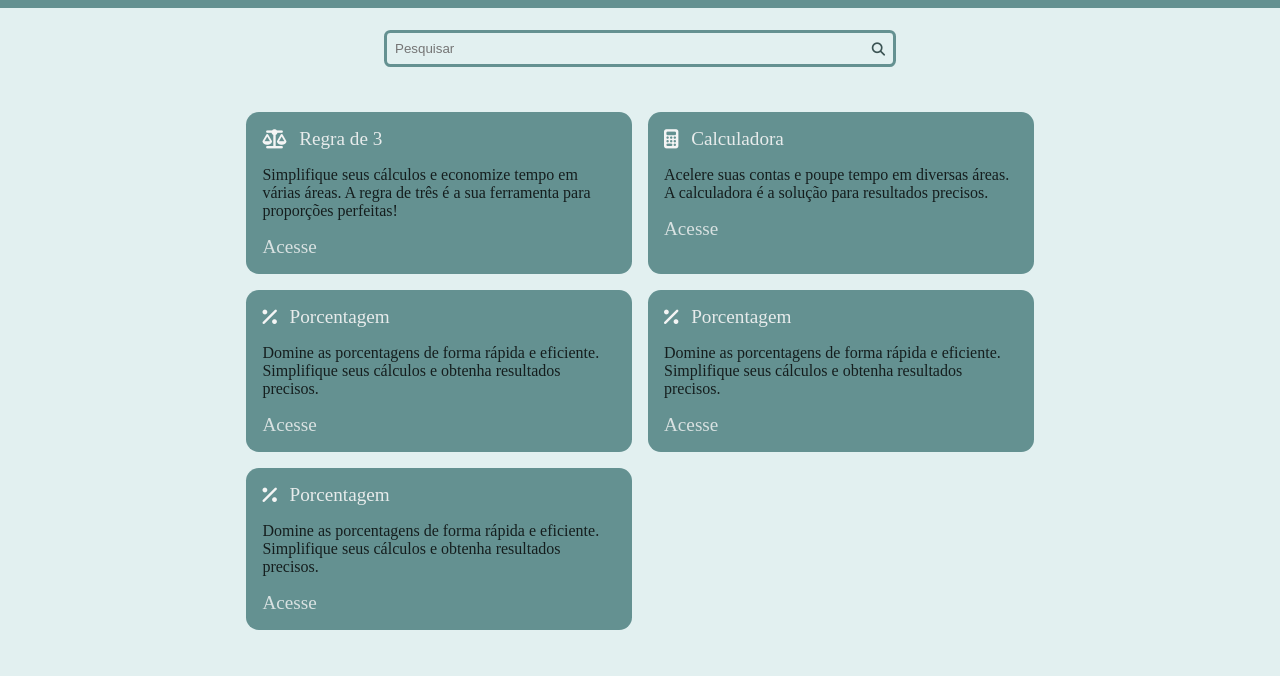
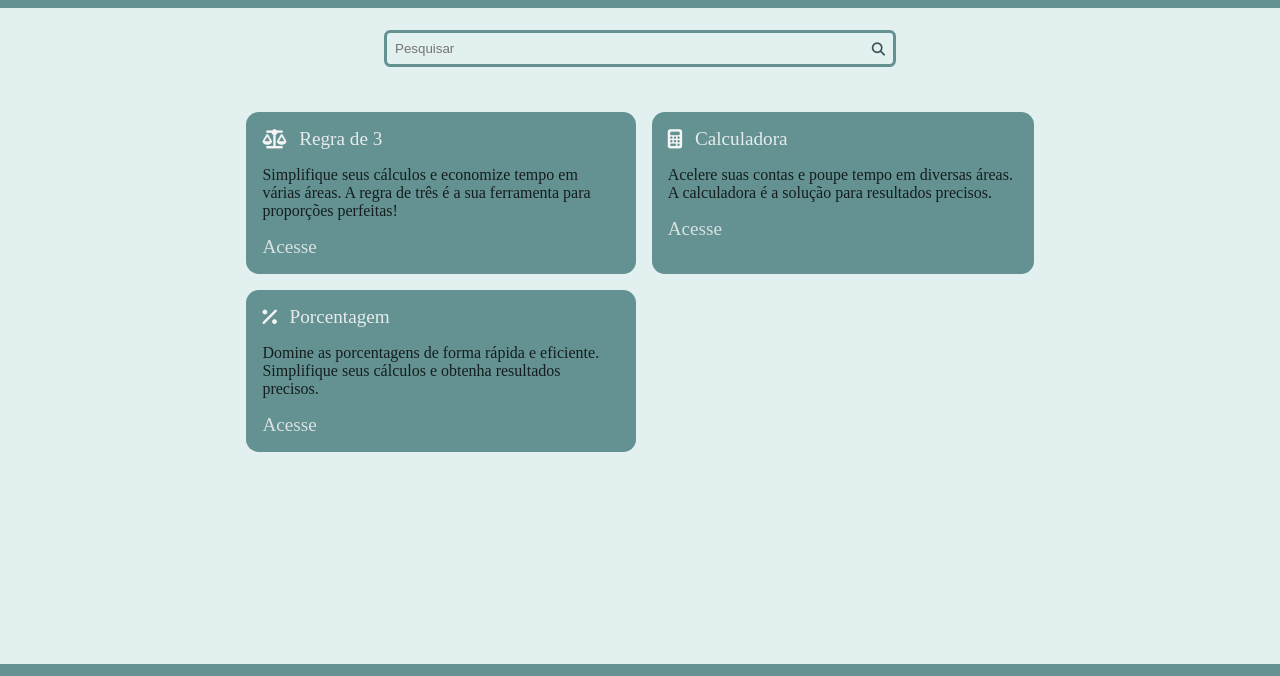
Before and after one commit to wendellast/CalculeX, a plain HTML site: page index.html in a window 1280 px wide. Shown: the part 80-756 px from the top of the page. Drawn offline with Linux system fonts and the light colour scheme; a web font is replaced by a local one.

Commit message:
bug-footer-compled

```diff
--- a/index.html
+++ b/index.html
@@ -54,10 +54,12 @@
 			</div>
 		</section>
 	</header>
+
  	<!-- Alert -->
 	 <div class="no-results-message" style="display: none;">
 		<Span>Nenhum Resultado Encontrado !</Span>
 	</div>
+
 	<!-- Main -->
 	<main class="main-container content">
 		<ul class="container cards">
@@ -79,28 +81,6 @@
 				</div>
 
 				<p>Acelere suas contas e poupe tempo em diversas áreas. A calculadora é a solução para resultados precisos.</p>
-
-				<a href="#">Acesse</a>
-			</li>
-
-			<li>
-				<div class="header-container">
-					<i class="fa-solid fa-percent"></i>
-					<span>Porcentagem</span>
-				</div>
-
-				<p>Domine as porcentagens de forma rápida e eficiente. Simplifique seus cálculos e obtenha resultados precisos.</p>
-
-				<a href="#">Acesse</a>
-			</li>
-
-			<li>
-				<div class="header-container">
-					<i class="fa-solid fa-percent"></i>
-					<span>Porcentagem</span>
-				</div>
-
-				<p>Domine as porcentagens de forma rápida e eficiente. Simplifique seus cálculos e obtenha resultados precisos.</p>
 
 				<a href="#">Acesse</a>
 			</li>
--- a/static/css/index.css
+++ b/static/css/index.css
@@ -84,7 +84,7 @@ nav{
 	max-width: 52rem;
 	min-height: calc(100vh - 29rem);
 	overflow-y: auto;
-	margin-bottom: 4.5rem;
+
 
 }
 
@@ -168,6 +168,7 @@ footer{
 	left: 0;
 	right: 0;
 	bottom: 0;
+	margin-top: auto;
 	font-size: 1.3rem;
 	background-color: var(--color-primary);
 	color: var(--color-meta);
@@ -205,6 +206,7 @@ footer{
 
 /* Alert Message  */
 .no-results-message{
+
 	display: flex;
 	font-size: 2rem;
 	text-align: center;
--- a/static/global/css/global.css
+++ b/static/global/css/global.css
@@ -12,19 +12,20 @@
 	--font-second:  'Sarala', sans-serif;
 	--font-lato: 'Lato', sans-serif;
 }
-
 *{
 	padding: 0;
+	box-sizing: border-box;
 	margin: 0;
-	box-sizing: border-box;
 }
 
-
 body{
+	display: flex;
+	flex-direction: column;
 	background-color: #bddede6e;
 	font-size: 1.2rem;
-	height: 30rem;
+	height:  calc(100vh);;
 }
+/* height: 42.6rem; */
 
 
 a{
--- a/static/js/index.js
+++ b/static/js/index.js
@@ -1,7 +1,7 @@
 const elementFilter = document.querySelector('header input');
 const cards = document.querySelectorAll('.cards li');
 const resultMessage = document.querySelector('.no-results-message');
-
+const contenMain = document.querySelector('.main-container');
 elementFilter.addEventListener('input', filtterElement);
 
 
```
